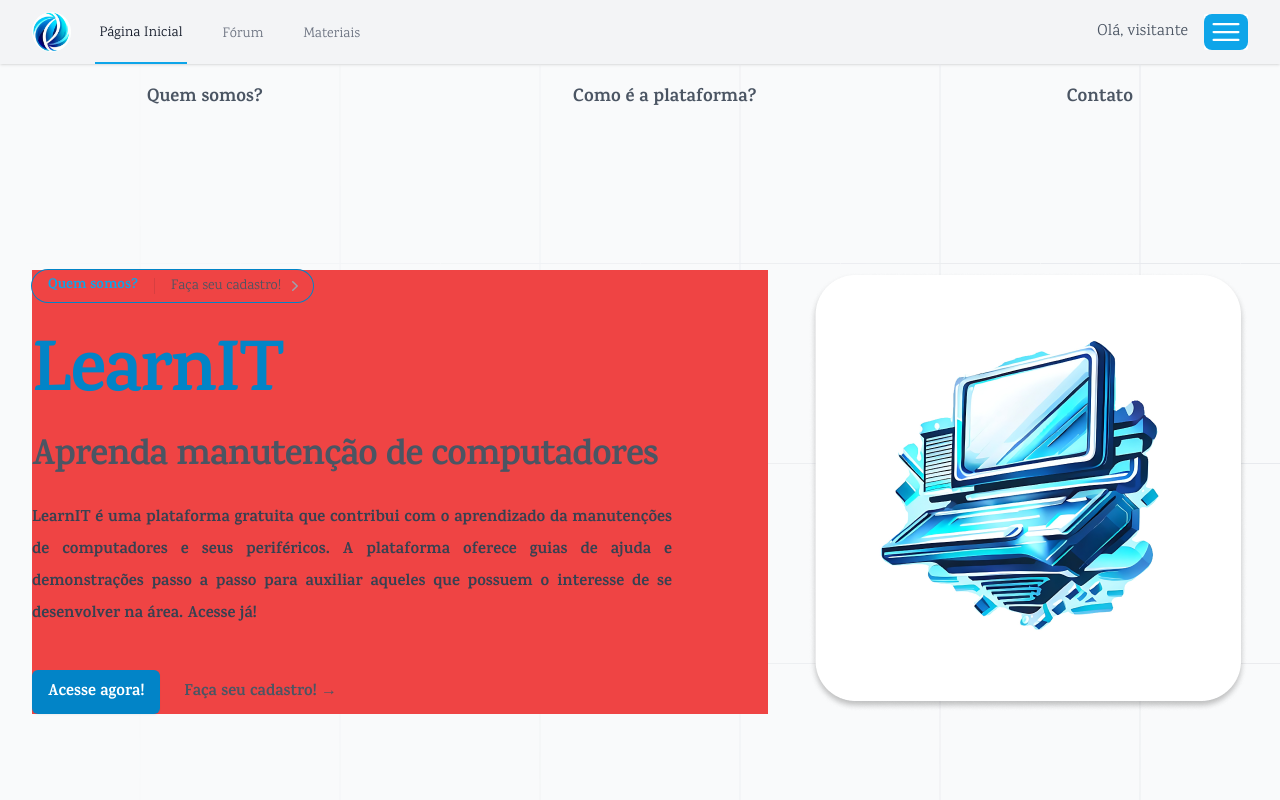
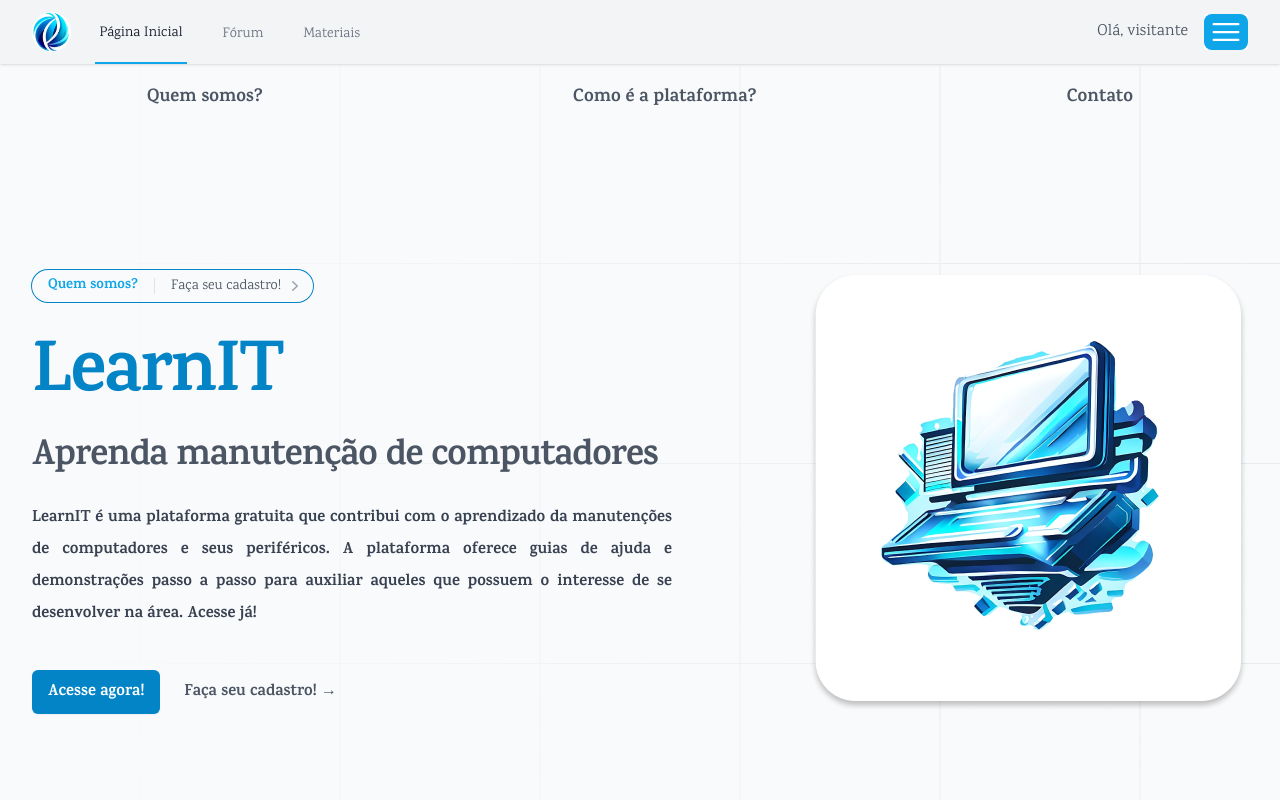
Before and after one commit to NatanMendes0/tcc-learnit, a React (Create React App) app in the folder client/: page / in a window 1280 px wide. Shown: the top 800 px of the page. Built offline with nearby package versions, Linux system fonts and the light colour scheme; no server answers.

Commit message:
fix red background

```diff
--- a/client/src/Pages/Homepage.jsx
+++ b/client/src/Pages/Homepage.jsx
@@ -85,7 +85,7 @@ export default function Homepage() {
           className="mx-auto max-w-7xl px-6 py-24 sm:py-24 lg:flex lg:items-center lg:gap-x-10 lg:px-8 lg:py-24"
           id="quem-somos"
         >
-          <div className="mx-auto bg-red-500 max-w-3xl lg:mx-0 lg:flex-auto">
+          <div className="mx-auto max-w-3xl lg:mx-0 lg:flex-auto">
             <div className="flex items-center">
               <div className="relative flex items-center gap-x-4 rounded-full px-4 py-1 text-sm leading-6 text-gray-600 ring-1 ring-primary hover:ring-gray-900/20">
                 <span className="font-semibold text-secondary">
```
